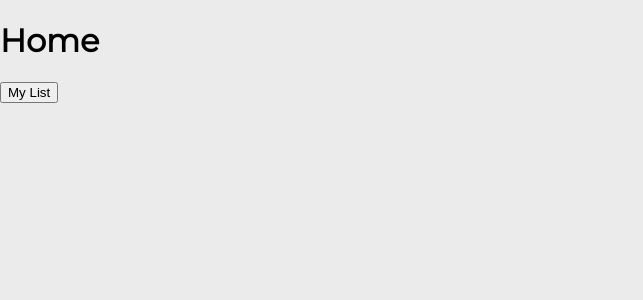
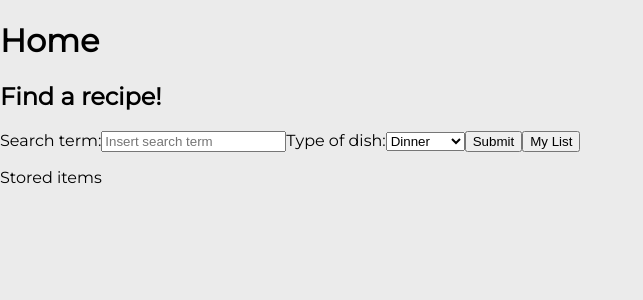
Before and after one commit to SanderKoopmans/meal-planner, a React (Create React App) app in the folder client/: page / in a window 1280 px wide. Shown: the top 300 px of the page, without its empty margins (0-643 px from the left). Built offline with nearby package versions, Linux system fonts and the light colour scheme.

Commit message:
building searchform

```diff
--- a/client/src/App/components/Card.jsx
+++ b/client/src/App/components/Card.jsx
@@ -4,13 +4,18 @@ import PropTypes from 'prop-types';
 
 let myList = [];
 
+const updateStorage = () => {
+  localStorage.setItem('myList', myList.toString());
+};
+
 const addToList = (event) => {
   console.log('target? ', event.target.parentElement);
   console.log('inner? ', event.target.parentElement.innerHTML);
   const target = event.target.parentElement;
-  myList.push(target.innerHTML);
+  myList.push(target.outerHTML);
   console.log('list ', myList);
-}
+  updateStorage();
+};
 
 const Card = props => {
   const { label, image, amount, ingredients, desc } = props;
--- a/client/src/App/components/Home.jsx
+++ b/client/src/App/components/Home.jsx
@@ -1,16 +1,17 @@
 import React, { Component } from 'react';
-import { Link } from 'react-router-dom';
+import SearchForm from './SearchForm';
+const storedItems = localStorage.getItem('myList');
 
 class Home extends Component {
   render() {
     return (
       <div className="Home">
         <h1>Home</h1>
-        <Link to={'./list'}>
-          <button variant="raised">
-            My List
-          </button>
-        </Link>
+        <SearchForm />
+        <div className="fromList">
+          <p>Stored items</p>
+
+        </div>
       </div>
     );
   }
--- /dev/null
+++ b/client/src/App/components/SearchForm.jsx
@@ -0,0 +1,51 @@
+import React, { Component } from 'react';
+import { Link } from 'react-router-dom';
+
+
+class SearchFrom extends Component {
+  constructor(props) {
+    super(props);
+    this.state = {
+      search: '',
+      value: 'dinner'
+  };
+    this.handleChange = this.handleChange.bind(this);
+    this.handleSubmit = this.handleSubmit.bind(this);
+  }
+
+    handleChange(event) {
+      this.setState({value: event.target.value});
+    }
+
+    handleSubmit(event) {
+    alert('Your chosen type of dish: ' + this.state.value);
+    event.preventDefault();
+    }
+
+  render() {
+    return (
+      <div className="SearchForm">
+      <h2>Find a recipe!</h2>
+      <label>
+        Search term:
+        <input type="text" value={this.state.search} onChange={this.handleChange} placeholder="Insert search term"/>
+      </label>
+      <label>Type of dish:
+        <select value={this.state.value} onChange={this.handleChange}>
+          <option value="breakfast">Breakfast</option>
+          <option value="lunch">Lunch</option>
+          <option value="dinner">Dinner</option>
+        </select>
+      </label>
+      <input type="submit" value="Submit" />
+      <Link to={'./list'}>
+            <button variant="raised">
+              My List
+            </button>
+          </Link>
+      </div>
+    )
+  }
+}
+
+export default SearchFrom;
```
